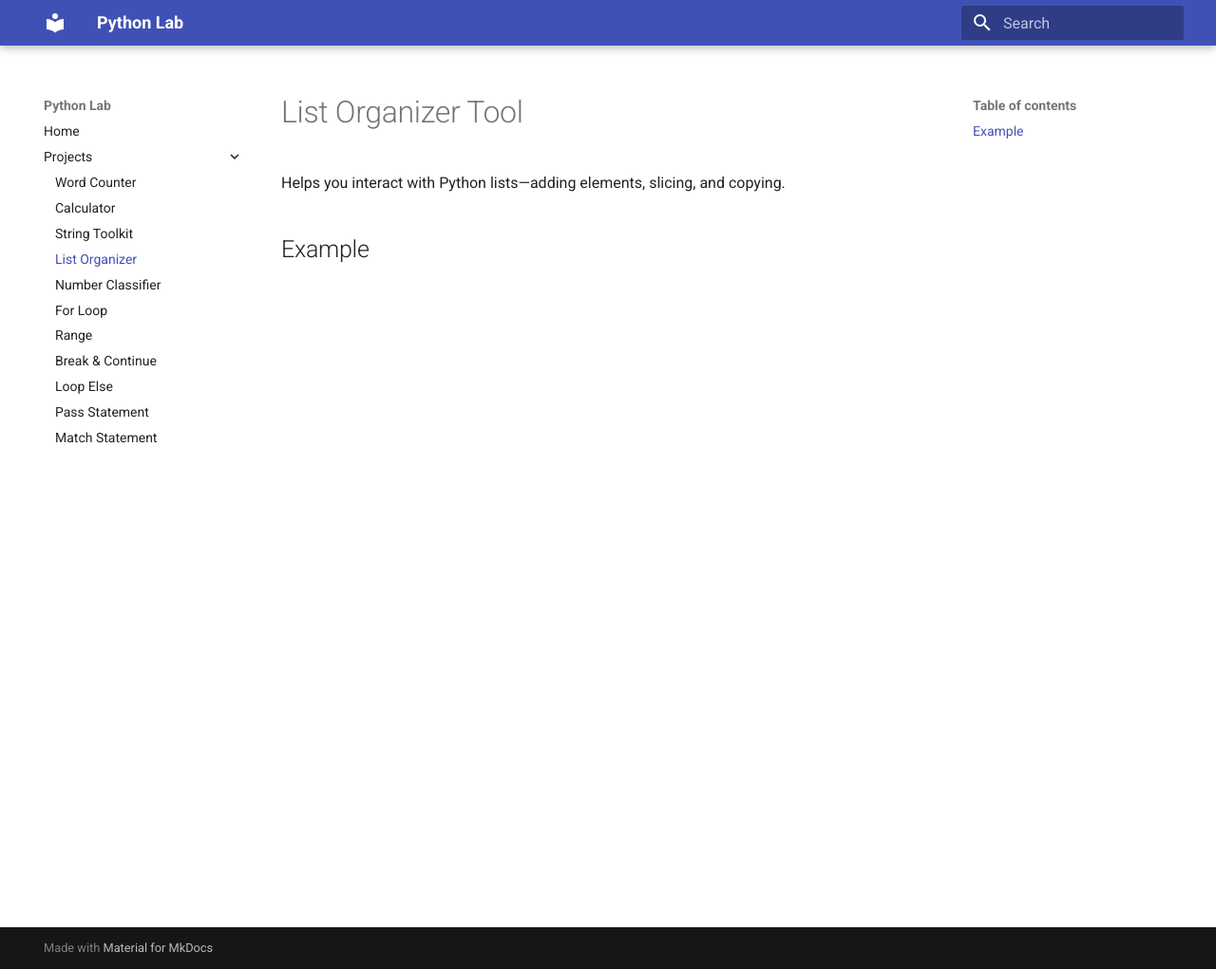
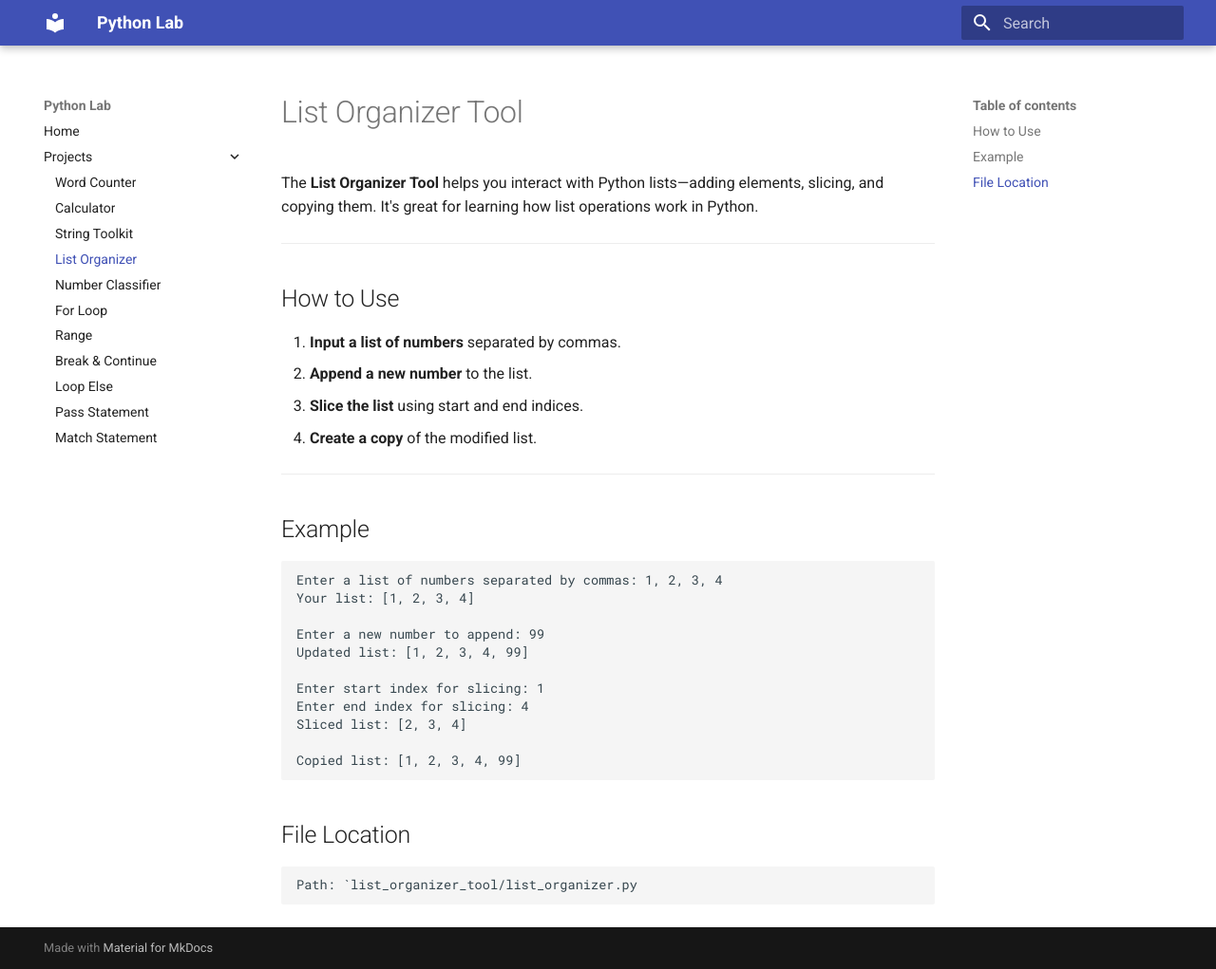
Before and after one commit to xiaosihuangsi/2025-python, an MkDocs documentation site: the page built from docs/projects/list_organizer.md, in a window 1280 px wide and 1021 px high. Shown: the whole window at 95% size. Built offline with MkDocs 1.6.1 and Material for MkDocs 9.7.7, drawn with Linux system fonts in a browser that asks for light colours.

Commit message:
Add documentation for List Organizer tool

````diff
--- a/docs/projects/list_organizer.md
+++ b/docs/projects/list_organizer.md
@@ -1,5 +1,35 @@
 # List Organizer Tool
 
-Helps you interact with Python lists—adding elements, slicing, and copying.
+The **List Organizer Tool** helps you interact with Python lists—adding elements, slicing, and copying them. It's great for learning how list operations work in Python.
+
+---
+
+## How to Use
+
+1. **Input a list of numbers** separated by commas.
+2. **Append a new number** to the list.
+3. **Slice the list** using start and end indices.
+4. **Create a copy** of the modified list.
+
+---
 
 ## Example
+
+```bash
+Enter a list of numbers separated by commas: 1, 2, 3, 4
+Your list: [1, 2, 3, 4]
+
+Enter a new number to append: 99
+Updated list: [1, 2, 3, 4, 99]
+
+Enter start index for slicing: 1
+Enter end index for slicing: 4
+Sliced list: [2, 3, 4]
+
+Copied list: [1, 2, 3, 4, 99]
+```
+
+## File Location
+```bash
+Path: `list_organizer_tool/list_organizer.py
+```
````
